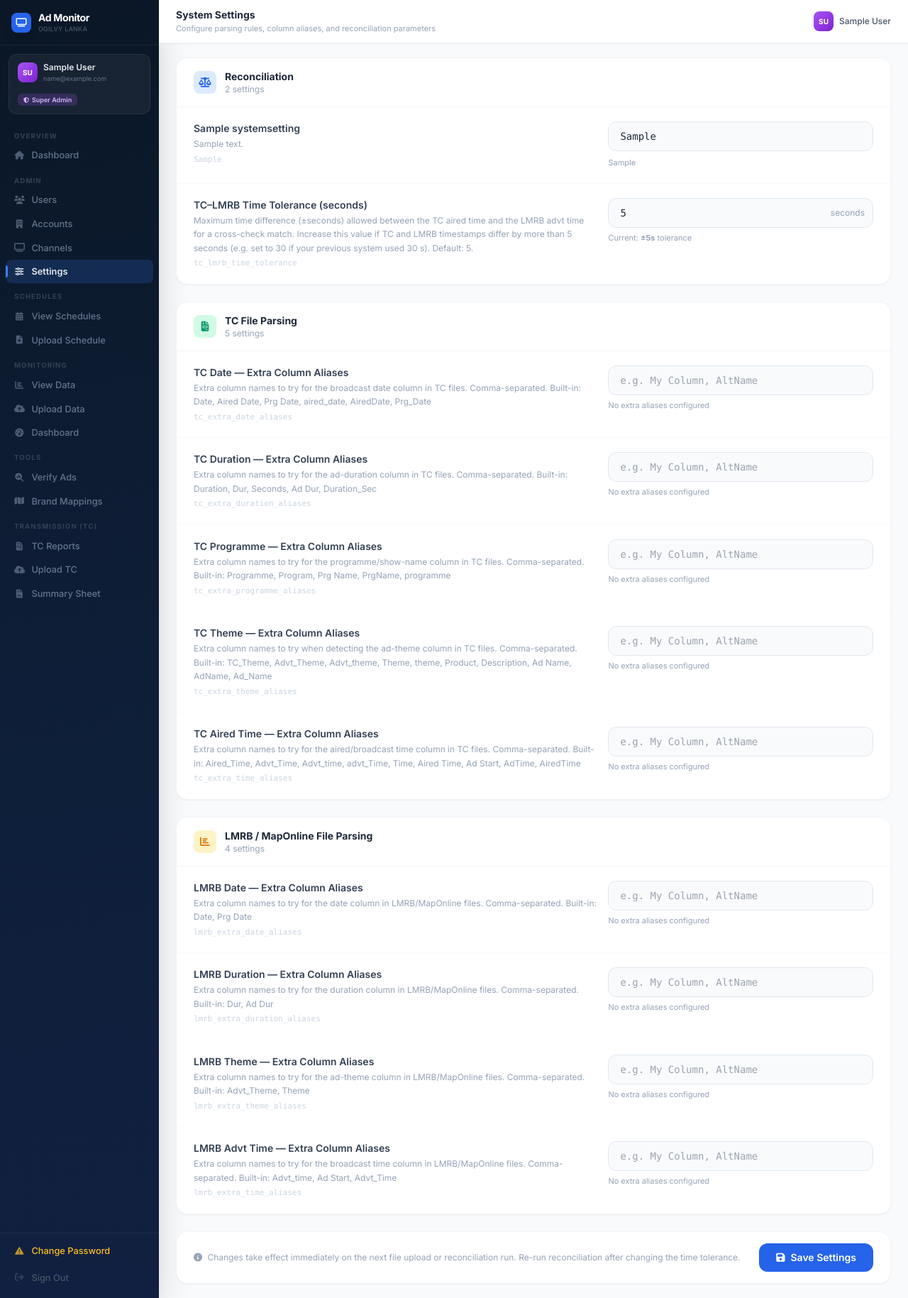
After one commit to Shehank98/Ad-Monitoring, a Django app: page /dashboard/settings/ in a window 1280 px wide. The commit adds this page. Shown: the whole page at 71% size. Run offline with Django 5.2, Linux system fonts and the light colour scheme; a user stored in the database is signed in; tables that the repository leaves empty hold one stand-in row (values such as "Sample post"); some libraries are stand-ins or nearby versions.

Commit message:
Add super_admin Settings page with configurable column aliases and time tolerance
Problem: when TC or LMRB files use non-standard column names (e.g. a client's
TC file calls the theme column "Ad Description" instead of "TC_Theme"), the only
fix was a code deployment.  Also, the TC-LMRB cross-check tolerance was hardcoded
at ±5 seconds, but some clients' data diverges by more than 5 seconds.

Changes
-------
core/models.py
  - Add SystemSetting model (key/value, grouped by category)
  - Add SETTING_DEFAULTS list with 10 initial settings
  - Add _ensure_defaults(), get_setting(), get_setting_int(), get_setting_list()
    helpers — used by parsers and the reconciliation engine

core/migrations/0010_system_setting.py
  - Creates the system_setting table

core/views.py
  - Import SystemSetting helpers
  - _parse_tc_rows: reads tc_extra_theme/time/date/duration/programme_aliases
    from SystemSetting and appends them to the _ci_rename alias lists
  - _parse_lmrb_rows: reads lmrb_extra_theme/time/duration/date_aliases the same way
  - Add system_settings() view (super_admin only) — auto-creates missing settings
    on first visit, saves on POST

core/urls.py
  - path('settings/', views.system_settings, name='system_settings')

templates/admin_panel/settings.html
  - Settings page grouped by category (Reconciliation / TC Parsing / LMRB Parsing)
  - Numeric field for time tolerance; text field for comma-separated aliases
  - Save button with "changes take effect immediately" note

templates/base.html
  - Add "Settings" nav link under Admin section, visible to super_admin only

verification/tc_engine.py
  - Import get_setting_int
  - reconcile_tc reads tc_lmrb_time_tolerance setting at runtime (default 5 s)
  - Tolerance is now ±N seconds where N is set by super_admin, not hardcoded

https://claude.ai/code/session_011os1ex4A2hZhmvQ7Tx8ect

```diff
--- a/core/urls.py
+++ b/core/urls.py
@@ -52,4 +52,7 @@ urlpatterns = [
     path('summary/',                            views.summary_report, name='summary_report'),
     path('summary/excel/',                      views.summary_excel,  name='summary_excel'),
     path('summary/pdf/',                        views.summary_pdf,    name='summary_pdf'),
+
+    # System Settings (super_admin only)
+    path('settings/',                           views.system_settings, name='system_settings'),
 ]
--- a/core/views.py
+++ b/core/views.py
@@ -21,7 +21,8 @@ from .forms import AccountForm, ChannelForm, MonitoringUploadForm, ScheduleUploa
 from .models import (
     Account, BrandMapping, Channel,
     LMRBRow, MatchResult, MonitoringData, Schedule, ScheduleRow,
-    SummaryReportMeta, TCRow, TransmissionReport,
+    SummaryReportMeta, SystemSetting, TCRow, TransmissionReport,
+    _ensure_defaults, get_setting_list,
 )
 
 
@@ -615,13 +616,18 @@ def _parse_lmrb_rows(df, data_type, account):
     # ── Normalise to standard column names ─────────────────────────────────────
     if data_type == 'maponline':
         rename = {}
-        th_col = _find_col(df, 'Advt_Theme', 'Theme')
+        # Load super-admin configurable extra aliases
+        _lmrb_ex_theme = get_setting_list('lmrb_extra_theme_aliases')
+        _lmrb_ex_time  = get_setting_list('lmrb_extra_time_aliases')
+        _lmrb_ex_dur   = get_setting_list('lmrb_extra_duration_aliases')
+        _lmrb_ex_date  = get_setting_list('lmrb_extra_date_aliases')
+        th_col = _find_col(df, 'Advt_Theme', 'Theme', *_lmrb_ex_theme)
         if th_col and th_col != 'Advt_Theme': rename[th_col] = 'Advt_Theme'
-        dt_col = _find_col(df, 'Date', 'Prg Date')
+        dt_col = _find_col(df, 'Date', 'Prg Date', *_lmrb_ex_date)
         if dt_col and dt_col != 'Date': rename[dt_col] = 'Date'
-        du_col = _find_col(df, 'Dur', 'Ad Dur')
+        du_col = _find_col(df, 'Dur', 'Ad Dur', *_lmrb_ex_dur)
         if du_col and du_col != 'Dur': rename[du_col] = 'Dur'
-        tm_col = _find_col(df, 'Advt_time', 'Ad Start', 'Advt_Time')
+        tm_col = _find_col(df, 'Advt_time', 'Ad Start', 'Advt_Time', *_lmrb_ex_time)
         if tm_col and tm_col != 'Advt_time': rename[tm_col] = 'Advt_time'
         pg_col = _find_col(df, 'Programme', 'Prg Name', 'Program')
         if pg_col and pg_col != 'Programme': rename[pg_col] = 'Programme'
@@ -1349,14 +1355,23 @@ def _parse_tc_rows(df, account, tc_report):
         if actual is not None:
             rename[actual] = standard
 
+    # Super-admin can add extra column aliases via Settings page
+    _tc_ex_theme = get_setting_list('tc_extra_theme_aliases')
+    _tc_ex_time  = get_setting_list('tc_extra_time_aliases')
+    _tc_ex_date  = get_setting_list('tc_extra_date_aliases')
+    _tc_ex_dur   = get_setting_list('tc_extra_duration_aliases')
+    _tc_ex_prog  = get_setting_list('tc_extra_programme_aliases')
+
     _ci_rename('Channel',   ['Station', 'CHANNEL', 'channel'])
-    _ci_rename('Date',      ['Aired Date', 'Prg Date', 'aired_date', 'AiredDate', 'Prg_Date'])
-    _ci_rename('Programme', ['Program', 'Prg Name', 'PrgName', 'programme'])
+    _ci_rename('Date',      ['Aired Date', 'Prg Date', 'aired_date', 'AiredDate', 'Prg_Date',
+                              *_tc_ex_date])
+    _ci_rename('Programme', ['Program', 'Prg Name', 'PrgName', 'programme', *_tc_ex_prog])
     _ci_rename('TC_Theme',  ['Advt_Theme', 'Advt_theme', 'Theme', 'theme',
-                              'Product', 'Description', 'Ad Name', 'AdName', 'Ad_Name'])
-    _ci_rename('Duration',  ['Dur', 'Seconds', 'Ad Dur', 'Duration_Sec'])
+                              'Product', 'Description', 'Ad Name', 'AdName', 'Ad_Name',
+                              *_tc_ex_theme])
+    _ci_rename('Duration',  ['Dur', 'Seconds', 'Ad Dur', 'Duration_Sec', *_tc_ex_dur])
     _ci_rename('Aired_Time',['Advt_Time', 'Advt_time', 'advt_Time', 'Time',
-                              'Aired Time', 'Ad Start', 'AdTime', 'AiredTime'])
+                              'Aired Time', 'Ad Start', 'AdTime', 'AiredTime', *_tc_ex_time])
 
     if rename:
         df = df.rename(columns=rename)
@@ -2314,3 +2329,51 @@ def summary_pdf(request):
     response = HttpResponse(buf.read(), content_type='application/pdf')
     response['Content-Disposition'] = f'attachment; filename="{fname}"'
     return response
+
+
+# ── System Settings (super_admin only) ────────────────────────────────────────
+
+@login_required
+@role_required(['super_admin'])
+def system_settings(request):
+    """
+    Site-wide configuration page — super_admin only.
+
+    On first visit, any missing settings are auto-created from SETTING_DEFAULTS
+    so the page always shows the full list even on a fresh installation.
+    """
+    # Ensure all default settings exist in DB
+    _ensure_defaults()
+
+    if request.method == 'POST':
+        updated = 0
+        for s in SystemSetting.objects.all():
+            new_val = request.POST.get(s.key, '').strip()
+            if s.value != new_val:
+                s.value = new_val
+                s.save()
+                updated += 1
+        if updated:
+            messages.success(request, f'Settings saved — {updated} value(s) updated.')
+        else:
+            messages.success(request, 'Settings saved (no changes).')
+        return redirect('system_settings')
+
+    # Group settings by their category display label
+    from collections import OrderedDict
+    CATEGORY_ORDER = ['reconciliation', 'tc_parsing', 'lmrb_parsing']
+    CATEGORY_LABELS = {
+        'reconciliation': 'Reconciliation',
+        'tc_parsing':     'TC File Parsing',
+        'lmrb_parsing':   'LMRB / MapOnline File Parsing',
+    }
+    all_settings = list(SystemSetting.objects.all())
+    categories = OrderedDict()
+    for cat_key in CATEGORY_ORDER:
+        cat_settings = [s for s in all_settings if s.category == cat_key]
+        if cat_settings:
+            categories[CATEGORY_LABELS.get(cat_key, cat_key)] = cat_settings
+
+    return render(request, 'admin_panel/settings.html', {
+        'categories': categories,
+    })
--- /dev/null
+++ b/templates/admin_panel/settings.html
@@ -0,0 +1,117 @@
+{% extends 'base.html' %}
+{% block title %}System Settings{% endblock %}
+{% block page_title %}System Settings{% endblock %}
+{% block page_subtitle %}Configure parsing rules, column aliases, and reconciliation parameters{% endblock %}
+
+{% block content %}
+<form method="post">
+  {% csrf_token %}
+
+  <div class="space-y-6">
+
+    {% for category_label, settings in categories.items %}
+    <div class="bg-white rounded-2xl border border-slate-100 shadow-sm overflow-hidden">
+
+      <!-- Category header -->
+      <div class="px-6 py-4 border-b border-slate-100 flex items-center gap-3">
+        <div class="w-8 h-8 rounded-lg flex items-center justify-center
+          {% if 'Reconciliation' in category_label %}bg-blue-100{% elif 'TC' in category_label %}bg-emerald-100{% else %}bg-amber-100{% endif %}">
+          <i class="text-sm
+            {% if 'Reconciliation' in category_label %}fa-solid fa-scale-balanced text-blue-600
+            {% elif 'TC' in category_label %}fa-solid fa-file-invoice text-emerald-600
+            {% else %}fa-solid fa-chart-bar text-amber-600{% endif %}"></i>
+        </div>
+        <div>
+          <h3 class="font-bold text-slate-800 text-sm">{{ category_label }}</h3>
+          <p class="text-xs text-slate-400">{{ settings|length }} setting{{ settings|length|pluralize }}</p>
+        </div>
+      </div>
+
+      <!-- Settings rows -->
+      <div class="divide-y divide-slate-50">
+        {% for s in settings %}
+        <div class="px-6 py-5 grid grid-cols-1 lg:grid-cols-5 gap-4 items-start">
+
+          <!-- Label + description (left 3 cols) -->
+          <div class="lg:col-span-3">
+            <label for="field_{{ s.key }}" class="block text-sm font-semibold text-slate-700 mb-0.5">
+              {{ s.label }}
+            </label>
+            {% if s.description %}
+            <p class="text-xs text-slate-400 leading-relaxed">{{ s.description }}</p>
+            {% endif %}
+            <p class="text-[11px] text-slate-300 mt-1 font-mono">{{ s.key }}</p>
+          </div>
+
+          <!-- Input (right 2 cols) -->
+          <div class="lg:col-span-2">
+            {% if s.key == 'tc_lmrb_time_tolerance' %}
+            <!-- Numeric input for tolerance -->
+            <div class="relative">
+              <input
+                type="number"
+                id="field_{{ s.key }}"
+                name="{{ s.key }}"
+                value="{{ s.value }}"
+                min="1"
+                max="300"
+                class="w-full rounded-xl border border-slate-200 bg-slate-50 px-4 py-2.5 text-sm
+                       text-slate-800 font-mono focus:outline-none focus:ring-2 focus:ring-blue-400
+                       focus:border-transparent transition"
+                placeholder="5"
+              >
+              <span class="absolute right-3 top-1/2 -translate-y-1/2 text-xs text-slate-400">seconds</span>
+            </div>
+            <p class="text-[11px] text-slate-400 mt-1.5">
+              Current: <strong>±{{ s.value|default:"5" }}s</strong> tolerance
+            </p>
+            {% else %}
+            <!-- Text input for comma-separated aliases -->
+            <input
+              type="text"
+              id="field_{{ s.key }}"
+              name="{{ s.key }}"
+              value="{{ s.value }}"
+              class="w-full rounded-xl border border-slate-200 bg-slate-50 px-4 py-2.5 text-sm
+                     text-slate-800 font-mono focus:outline-none focus:ring-2 focus:ring-blue-400
+                     focus:border-transparent transition"
+              placeholder="e.g. My Column, AltName"
+            >
+            {% if s.value %}
+            <div class="flex flex-wrap gap-1 mt-2">
+              {% for alias in s.value|make_list %}{% endfor %}
+              <p class="text-[11px] text-slate-400">
+                {{ s.value|default:"(none)" }}
+              </p>
+            </div>
+            {% else %}
+            <p class="text-[11px] text-slate-400 mt-1.5">No extra aliases configured</p>
+            {% endif %}
+            {% endif %}
+          </div>
+
+        </div>
+        {% endfor %}
+      </div>
+
+    </div>
+    {% endfor %}
+
+    <!-- Save button -->
+    <div class="flex items-center justify-between bg-white rounded-2xl border border-slate-100 shadow-sm px-6 py-4">
+      <div class="text-xs text-slate-400">
+        <i class="fa-solid fa-circle-info mr-1"></i>
+        Changes take effect immediately on the next file upload or reconciliation run.
+        Re-run reconciliation after changing the time tolerance.
+      </div>
+      <button type="submit"
+              class="inline-flex items-center gap-2 px-6 py-2.5 rounded-xl bg-blue-600 hover:bg-blue-700
+                     text-white text-sm font-semibold transition shadow-sm">
+        <i class="fa-solid fa-floppy-disk"></i>
+        Save Settings
+      </button>
+    </div>
+
+  </div>
+</form>
+{% endblock %}
--- a/templates/base.html
+++ b/templates/base.html
@@ -215,6 +215,11 @@
         <a href="/dashboard/channels/" class="nav-item {% if '/channels/' in path %}active{% endif %}">
           <i class="nav-icon fa-solid fa-tv"></i> Channels
         </a>
+        {% if request.user.role == 'super_admin' %}
+        <a href="/dashboard/settings/" class="nav-item {% if '/settings/' in path %}active{% endif %}">
+          <i class="nav-icon fa-solid fa-sliders"></i> Settings
+        </a>
+        {% endif %}
       {% endif %}
 
       {% if request.user.role != 'operations' %}
```
Also changed, not shown: core/models.py (+190 -0 lines), verification/tc_engine.py (+7 -2 lines), core/migrations/0010_system_setting.py (added).
